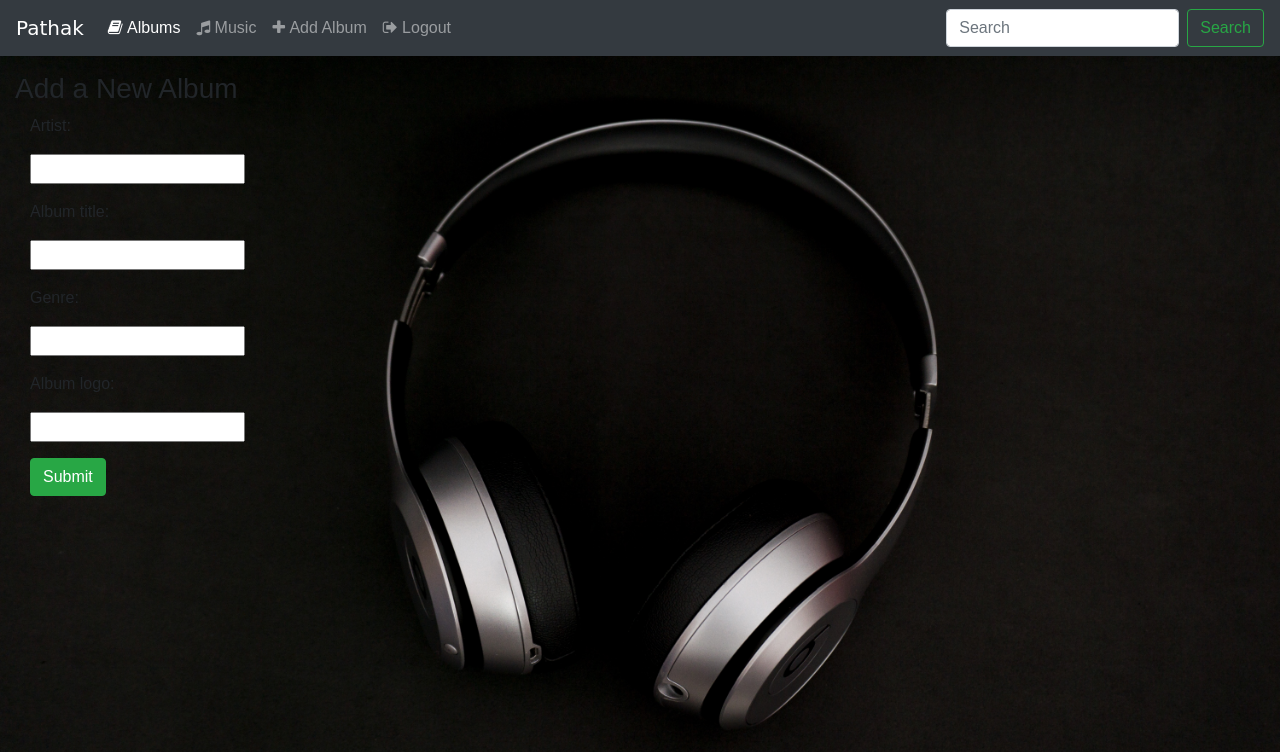
After one commit to sanketpathak64/Music-app, a Django app: page /music/album/add/ in a window 1280 px wide. The commit adds this page. Shown: the top 752 px of the page. Run offline with Django 3.2, Linux system fonts and the light colour scheme; some libraries are stand-ins or nearby versions.

Commit message:
added form for album

```diff
--- a/music/models.py
+++ b/music/models.py
@@ -1,11 +1,15 @@
 from django.db import models
-
+from django.urls import reverse  #for reverse
 # Create your models here.
 class Album(models.Model):
     artist=models.CharField(max_length=250)
     album_title=models.CharField(max_length=500)
     genre=models.CharField(max_length=100)
     album_logo=models.CharField(max_length=1000)
+
+    def get_absolute_url(self):
+        return reverse('music:detail',kwargs={'pk':self.pk})
+
 
     def __str__(self):
         return self.album_title+' - '+self.artist
--- /dev/null
+++ b/music/templates/music/album_form.html
@@ -0,0 +1,51 @@
+{% extends 'music/base.html' %}
+{% block title %}Add a New Album{% endblock %}
+{% block albums_active %}active{% endblock %}
+
+{% block body %}
+<div class="container-fluid">
+
+    <div class="row">
+
+        <div class="col-sm-12 col-md-7">
+            <div class="panel panel-default">
+                <div class="panel-body">
+                    <h3>Add a New Album</h3>
+                    {% if error_message %}
+                        <p><strong class="text-danger">{{ error_message }}</strong></p>
+                    {% endif %}
+                    <form class="form-horizontal" role="form" action="" method="post" enctype="multipart/form-data">
+                        {% csrf_token %}
+                        {% include 'music/form-template.html' %}
+                        <div class="form-group">
+                            <div class="col-sm-offset-2 col-sm-10">
+                                <button type="submit" class="btn btn-success">Submit</button>
+                            </div>
+                        </div>
+                    </form>
+                </div>
+            </div>
+        </div>
+
+        <!-- <div class="col-sm-12 col-md-5">
+            <div class="panel panel-default">
+                <div class="panel-body">
+                    <h3>What is Phenomony?</h3>
+                    <p>Phenomony is an application that allows you to upload and store all of your music on the cloud.</p>
+                    <h3>How do I add music?</h3>
+                    <p>First, create a new album by filling out the form on this page. Once an album is created you will be able to add/upload songs.</p>
+                    <h3>What are some Album logo best practices?</h3>
+                    <ul>
+                        <li>Have a resolution of 512x512</li>
+                        <li>Use common image formats such as .JPG, .GIF, or .PNG</li>
+                        <li>Remain under the 2MB limit.</li>
+                        <li>Square images look best</li>
+                    </ul>
+                </div>
+            </div>
+        </div> -->
+
+    </div>
+
+</div>
+{% endblock %}
--- a/music/templates/music/base.html
+++ b/music/templates/music/base.html
@@ -35,7 +35,7 @@
                       <a class="nav-link" href="#"><i class="fa fa-music"></i>&nbsp;Music</a>
                     </li>
                     <li class="nav-item">
-                            <a class="nav-link" href="#"><i class="fa fa-plus"></i>&nbsp;Add Album</a>
+                            <a class="nav-link" href="{% url 'music:album-add' %}"><i class="fa fa-plus"></i>&nbsp;Add Album</a>
                     </li>
                     <li class="nav-item">
                                 <a class="nav-link" href="#"><i class="fa fa-sign-out"></i>&nbsp;Logout</a>
--- /dev/null
+++ b/music/templates/music/form-template.html
@@ -0,0 +1,9 @@
+{% for field in form %}
+    <div class="form-group">
+        <div class="col-sm-offset-2 col-sm-10">
+            <span class="text-danger small">{{ field.errors }}</span>
+        </div>
+        <label class="control-label col-sm-2" for="songTitle">{{ field.label_tag }}</label>
+        <div class="col-sm-10">{{ field }}</div>
+    </div>
+{% endfor %}
--- a/music/urls.py
+++ b/music/urls.py
@@ -11,5 +11,6 @@ urlpatterns = [
 
     #/music/712/fav
     # url(r'^(?P<album_id>[0-9]+)/favourite/$',views.favourite,name='favourite'),
-
+    #music/album/add
+    url(r'album/add/$',views.AlbumCreate.as_view(),name='album-add'),
 ]
--- a/music/views.py
+++ b/music/views.py
@@ -1,6 +1,6 @@
 from django.views import generic
 from .models import Album
-
+from django.views.generic.edit import CreateView,UpdateView,DeleteView
 class IndexView(generic.ListView):
     template_name='music/index.html'
     context_object_name='all_albums'
@@ -11,6 +11,10 @@ class IndexView(generic.ListView):
 class DetailView(generic.DetailView):
     model=Album
     template_name='music/detail.html'
+
+class AlbumCreate(CreateView):
+    model=Album
+    fields=['artist','album_title','genre','album_logo']
 
 
 
```
Also changed, not shown: db.sqlite3.
